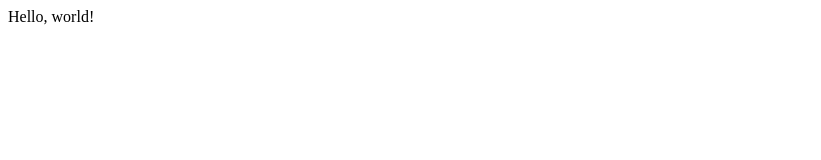
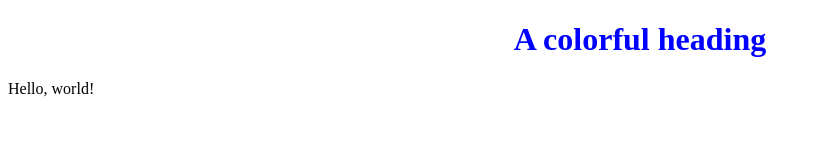
Before and after one commit to RickTastic/cs50WebProgramming, a plain HTML site: page helloWorld.html in a window 1280 px wide. Shown: the whole page, without its empty margins (0-821 px from the left). Drawn offline with Linux system fonts and the light colour scheme.

Commit message:
Added style headers

```diff
--- a/helloWorld.html
+++ b/helloWorld.html
@@ -2,8 +2,15 @@
 <html lang="en">
   <head>
     <title>Hello!</title>
+    <style media="screen">
+      h1 {
+        color: blue;
+        text-align: center;
+      }
+    </style>
   </head>
   <body>
+    <h1>A colorful heading</h1>
     Hello, world!
   </body>
 <html>
```
